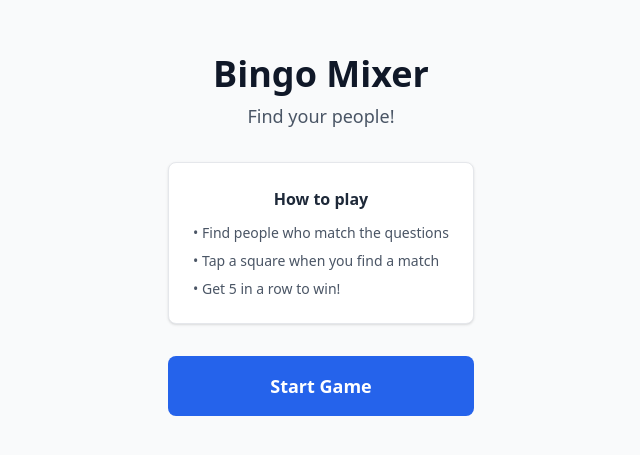
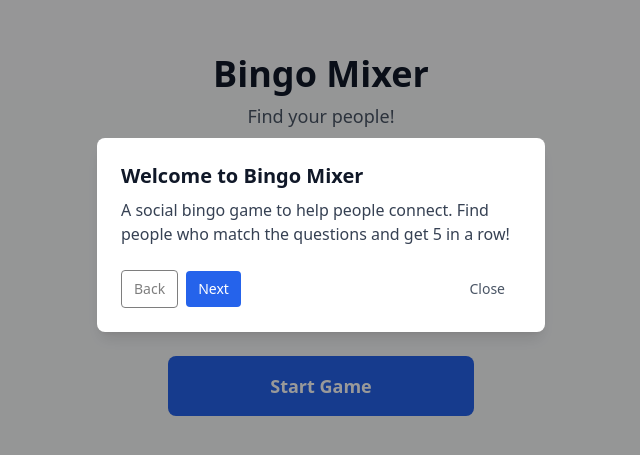
Before and after one commit to JOY-KIWOSO-MOKE/My-bingo-mixer, a React (Vite) app: page / in a window 1280 px wide. Shown: the part 165-620 px from the top of the page, without its empty margins (319-959 px from the left). Built offline with nearby package versions, Linux system fonts and the light colour scheme.

Commit message:
chore: add welcome tour and AGENTS.md

```diff
--- a/src/App.tsx
+++ b/src/App.tsx
@@ -1,7 +1,9 @@
+import { useState } from 'react';
 import { useBingoGame } from './hooks/useBingoGame';
 import { StartScreen } from './components/StartScreen';
 import { GameScreen } from './components/GameScreen';
 import { BingoModal } from './components/BingoModal';
+import { WelcomeTour } from './components/WelcomeTour';
 
 function App() {
   const {
@@ -15,8 +17,26 @@ function App() {
     dismissModal,
   } = useBingoGame();
 
+  const [showTour, setShowTour] = useState(() => {
+    try {
+      return !localStorage.getItem('bingo_tour_shown');
+    } catch {
+      return true;
+    }
+  });
+
+  function closeTour() {
+    try { localStorage.setItem('bingo_tour_shown', '1'); } catch { /* ignore */ }
+    setShowTour(false);
+  }
+
   if (gameState === 'start') {
-    return <StartScreen onStart={startGame} />;
+    return (
+      <>
+        <StartScreen onStart={startGame} />
+        {showTour && <WelcomeTour onClose={closeTour} />}
+      </>
+    );
   }
 
   return (
@@ -31,6 +51,7 @@ function App() {
       {showBingoModal && (
         <BingoModal onDismiss={dismissModal} />
       )}
+      {showTour && <WelcomeTour onClose={closeTour} />}
     </>
   );
 }
--- /dev/null
+++ b/src/components/WelcomeTour.tsx
@@ -0,0 +1,66 @@
+import { useState } from 'react';
+
+interface WelcomeTourProps {
+  onClose?: () => void;
+}
+
+export function WelcomeTour({ onClose }: WelcomeTourProps) {
+  const [step, setStep] = useState(0);
+  const steps = [
+    {
+      title: 'Welcome to Bingo Mixer',
+      text: 'A social bingo game to help people connect. Find people who match the questions and get 5 in a row!'
+    },
+    {
+      title: 'How to Play',
+      text: 'Tap a square when you find someone who matches the question. Mark 5 in a row to win.'
+    },
+    {
+      title: 'Get Started',
+      text: 'Press Start Game to generate a board and begin meeting new people. Good luck!'
+    }
+  ];
+
+  function close() {
+    try { localStorage.setItem('bingo_tour_shown', '1'); } catch { /* ignore */ }
+    onClose?.();
+  }
+
+  return (
+    <div className="fixed inset-0 z-50 flex items-center justify-center bg-black/40">
+      <div className="bg-white rounded-lg shadow-lg max-w-md w-full p-6 mx-4">
+        <h3 className="text-xl font-semibold text-gray-900 mb-2">{steps[step].title}</h3>
+        <p className="text-gray-700 mb-6">{steps[step].text}</p>
+
+        <div className="flex items-center justify-between">
+          <div>
+            <button
+              onClick={() => setStep((s) => Math.max(0, s - 1))}
+              disabled={step === 0}
+              className="px-3 py-2 rounded border text-sm mr-2 disabled:opacity-50"
+            >
+              Back
+            </button>
+
+            <button
+              onClick={() => setStep((s) => Math.min(steps.length - 1, s + 1))}
+              disabled={step === steps.length - 1}
+              className="px-3 py-2 rounded bg-accent text-white text-sm disabled:opacity-50"
+            >
+              Next
+            </button>
+          </div>
+
+          <div className="text-right">
+            <button
+              onClick={close}
+              className="px-4 py-2 text-sm text-gray-600"
+            >
+              Close
+            </button>
+          </div>
+        </div>
+      </div>
+    </div>
+  );
+}
```
Also changed, not shown: 1 other file (tests, documents, lock files or other folders).
